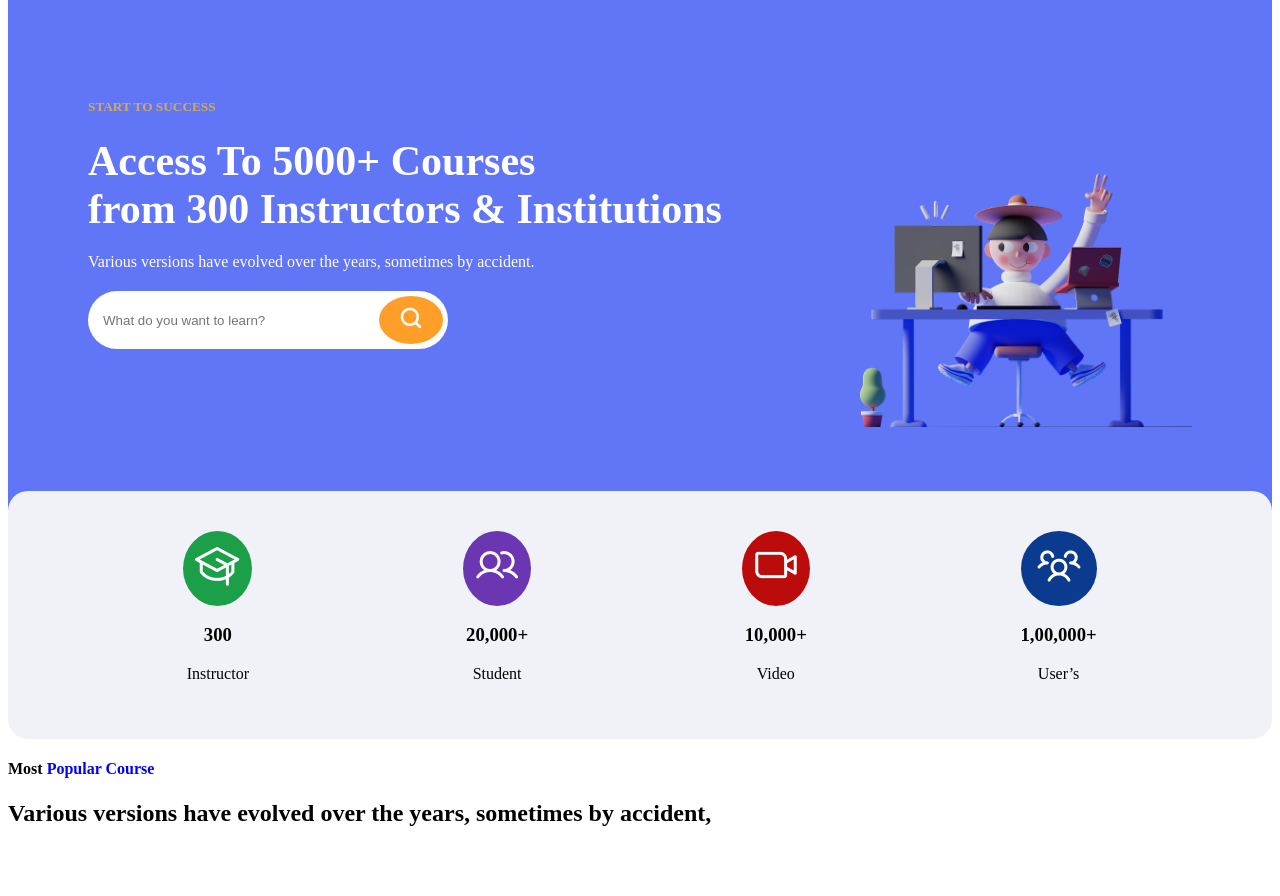
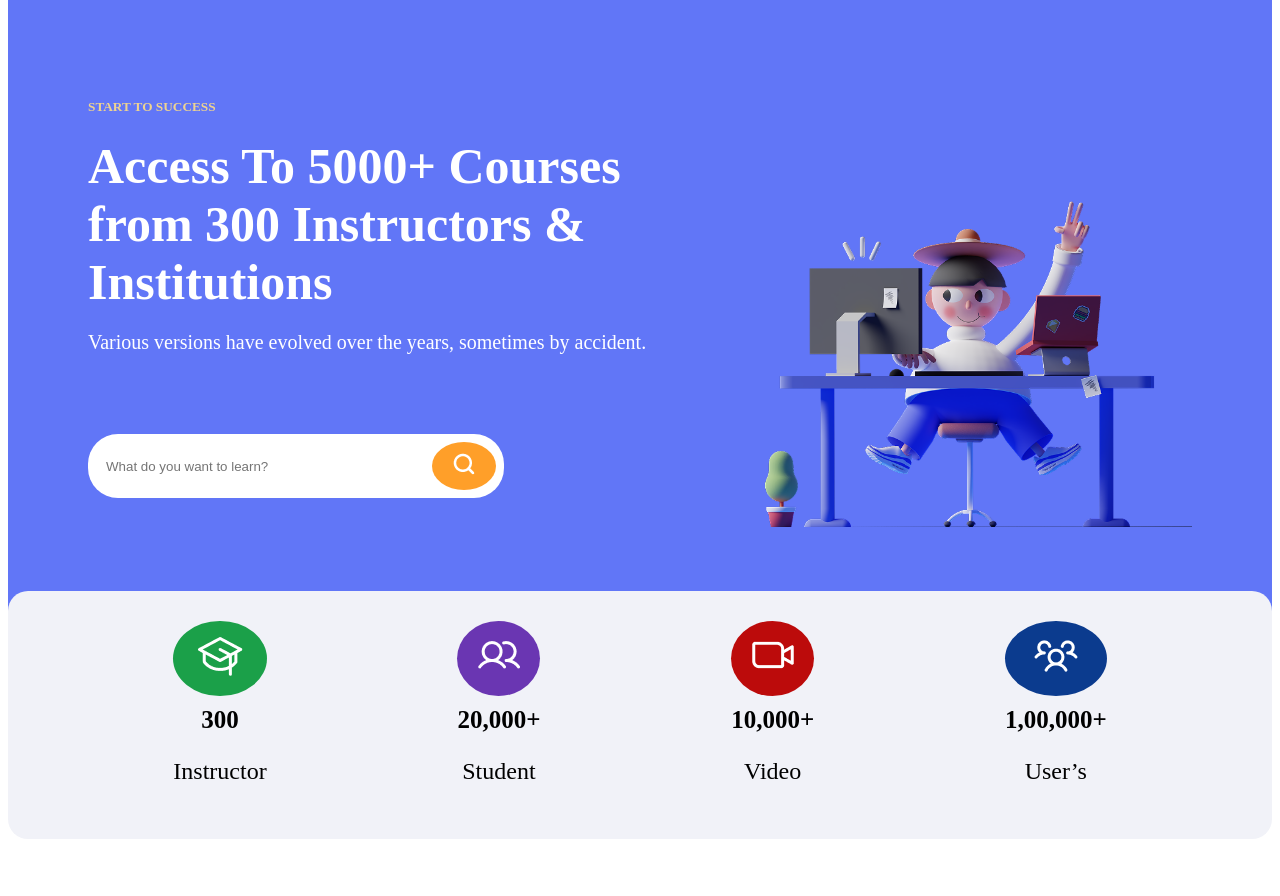
Before and after one commit to spider-woman-985/my-web, a plain HTML site: page main.html in a window 1280 px wide. Shown: the part 146-1042 px from the top of the page. Before the commit the page ends 993 px from the top, so only its background shows below. Drawn offline with Linux system fonts and the light colour scheme.

Commit message:
Update style.css

```diff
--- a/style.css
+++ b/style.css
@@ -17,13 +17,15 @@
 
 }
 
+
+
 .e{
     color: yellow;
 }
 
 .all_page{
     display: flex;
-    gap: 10px;
+    gap: 50px;
 }
 
 .all_page li {
@@ -32,7 +34,7 @@
 .all_page li a{
     text-decoration: none;
     color: white;
-    font-size: 16px;
+    font-size: 19px;
 }
 
 .loginButton{
@@ -73,13 +75,7 @@
 }
 
 
-@import url('https://fonts.googleapis.com/css2?family=PT+Serif:ital,wght@0,400;0,700;1,400;1,700&display=swap');
 
-.pt-serif-bold-italic {
-  font-family: "PT Serif", serif;
-  font-weight: 400;
-  font-style: italic;
-}
 
 
 /* hero  */
@@ -92,23 +88,24 @@
 }
 
 .hero-text h5{
-   color: #d4aa5a;
+   color: #eed390;
 }
 .hero-text h1 {
-    font-size: 42px;
+    font-size: 50px;
     margin: 20px 0;
 }
 
 .hero-text p {
-    margin-bottom: 20px;
+    margin-bottom: 80px;
+    font-size: 20px;
 }
 
 .search-box {
     display: flex;
     background: white;
-    padding: 5px;
+    padding: 8px;
     border-radius: 30px;
-    width: 350px;
+    width: 400px;
 }
 
 .search-box input {
@@ -129,14 +126,16 @@
 }
 
 .hero-image img {
-    width: 350px;
+
+    width: 450px;
+
 }
 
 /* STATS */
 .stats {
     display: flex;
     justify-content: space-around;
-    padding: 40px 70px;
+    padding: 30px 70px;
     background: #F1F2F8;
     margin-top: -20px;
     border-radius: 20px;
@@ -153,7 +152,29 @@
     margin-bottom: 10px;
 }
 
+.stats h3 {
+    margin: 10px 0;
+    font-size: 25px;
+}
+.stats p {
+    color: #000000;
+    font-size: 24px;
+}
 .green { background: #1ba049; }
 .purple { background: #6a36b2; }
 .red { background: #bc0b0b; }
 .blue { background: #0b3b8e; }
+
+/* bootstrap  */
+
+.card h4{
+    padding: 20px 50px;
+    font-size: 50px;
+
+}
+.card h2{
+    padding: 0px 50px 40px 50px;
+    font-size: 24px;
+
+
+}
```
